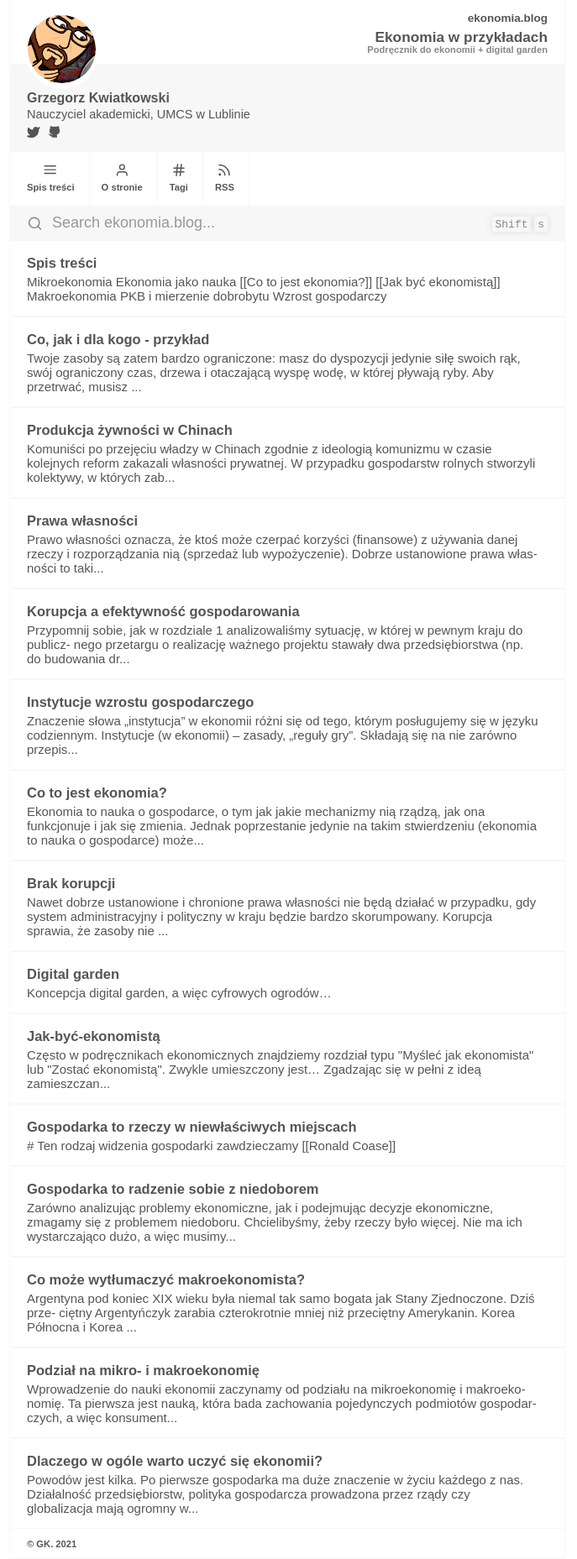
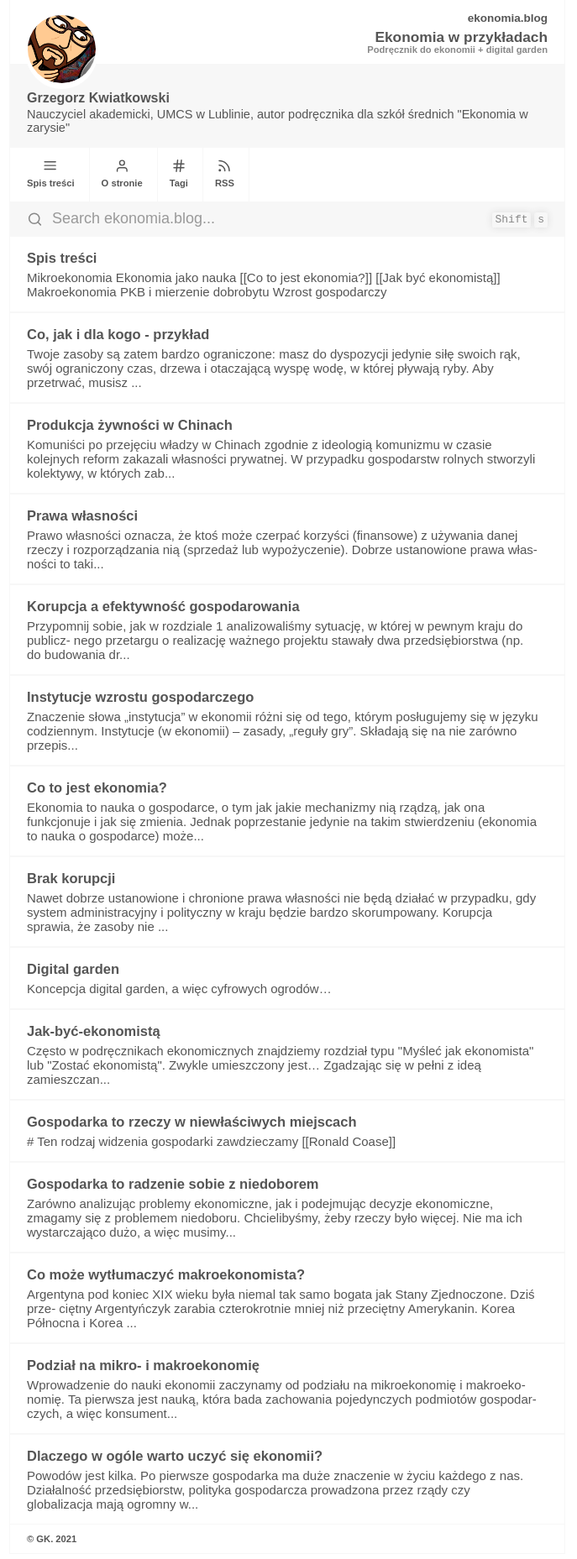
Before and after one commit to gkwiatk/ekonomia-2, a Jekyll site: the page built from index.md, in a window 1280 px wide. Shown: the whole page at 84% size, without its empty margins (298-985 px from the left). Built offline with Jekyll 4.4.1, drawn with Linux system fonts in a browser that asks for light colours.

Commit message:
Update content

```diff
--- a/_config.yml
+++ b/_config.yml
@@ -56,12 +56,12 @@ user:
                 # granular enabling or disabling as with the 'preferences'
                 # or the site-wide settings.
   name: Grzegorz Kwiatkowski
-  bio: Nauczyciel akademicki, UMCS w Lublinie
+  bio: Nauczyciel akademicki, UMCS w Lublinie, autor podręcznika dla szkół średnich "Ekonomia w zarysie"
   email: grzegorz.kwiatkowski@umcs.lublin.pl
   photo: /assets/img/profile.png
   social: # just leave the field blank or type in null, if you don't have a
           # particular social media account and it won't appear
-    enabled: true  # turn this to true
+    enabled: false  # turn this to true
     twitter: gkwiatk
     github: gkwiatk
     youtube: null
```
Also changed, not shown: _posts/2021-07-01-Brak-korupcji.md (+2 -2 lines), assets/ilustracje/r58.png (added), 2 other files.
